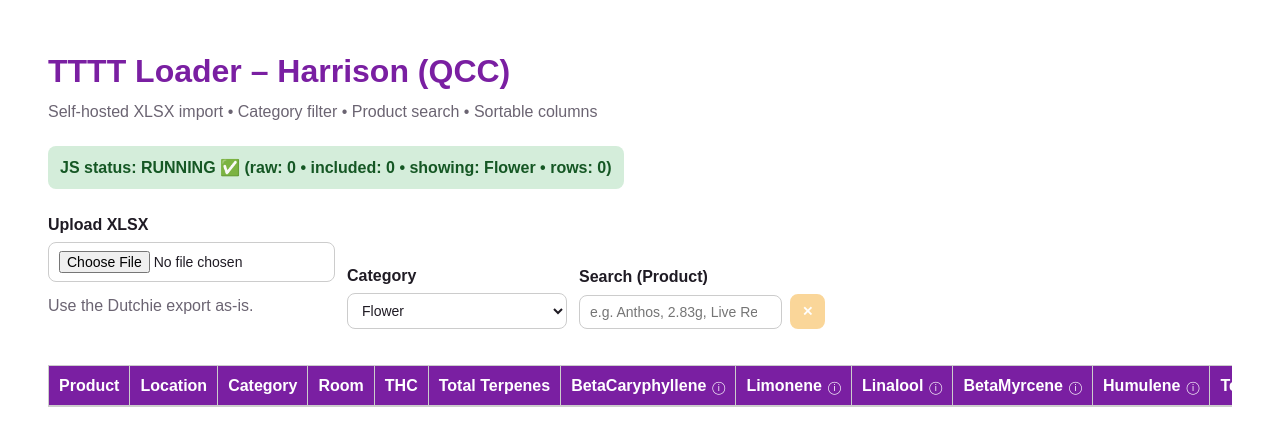
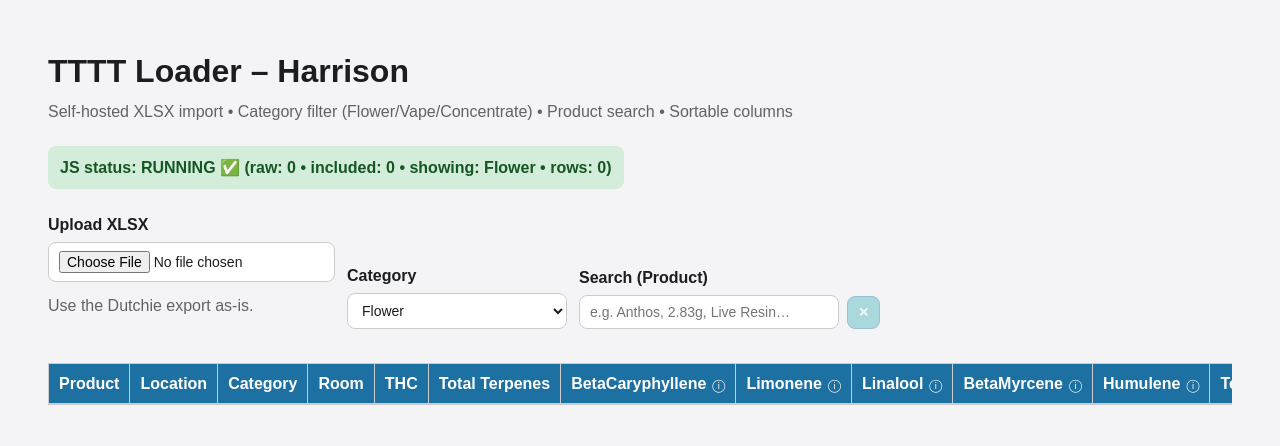
Before and after one commit to joejrx/tttt-loader, a plain HTML site: page harrison/index.html in a window 1280 px wide. Drawn offline with Linux system fonts and the light colour scheme.

Commit message:
Refactor HTML structure and update styles
Updated title and stylesheet version. Modified color variables and styles for better UI. Added pagination buttons and improved search functionality.

```diff
--- a/harrison/index.html
+++ b/harrison/index.html
@@ -3,227 +3,86 @@
 <head>
   <meta charset="UTF-8" />
   <meta name="viewport" content="width=device-width, initial-scale=1.0" />
-  <title>TTTT Loader – Harrison (QCC)</title>
-
-  <!-- Shared tooltip styles -->
-  <link rel="stylesheet" href="../app/tttt-shared.css?v=9016" />
-
+  <title>TTTT Loader – Harrison</title>
+  <link rel="stylesheet" href="../app/tttt-shared.css?v=9018" />
   <style>
     :root {
-      /* QCC Brand Colors (from queenccanna.com) */
-      --color-primary:        #7A1FA2;   /* header purple */
-      --color-primary-dark:   #5E1780;
-      --color-accent:         #F59B02;   /* CTA orange */
-      --color-accent-light:   #FBBF24;
-      --color-background:     #FFFFFF;
+      --color-primary:        #1D70A2;
+      --color-accent:         #3AAFB9;
+      --color-background:     #F4F4F6;
       --color-card-bg:        #FFFFFF;
-      --color-text-primary:   #1F1B24;
-      --color-text-secondary: #6B6472;
-
-      /* Tooltip brand */
-      --terp-info-color:      #ffffff;
-      --terp-tooltip-bg:      #4B1065;
-      --terp-tooltip-text:    #ffffff;
+      --color-dark:           #1B1D1F;
+      --color-text-primary:   #1B1D1F;
+      --color-text-secondary: #606266;
+      --color-highlight:      #3AAFB9;
+      --color-success:        #27AE60;
+      --color-error:          #E74C3C;
     }
-
-    body {
-      font-family: Arial, sans-serif;
-      padding: 40px;
-      line-height: 1.45;
-      background: var(--color-background);
-      color: var(--color-text-primary);
-    }
-
-    h1 {
-      margin-top: 0;
-      margin-bottom: 6px;
-      color: var(--color-primary);
-    }
-
-    .small {
-      color: var(--color-text-secondary);
-      margin: 6px 0 12px;
-    }
-
-    .status {
-      display: inline-block;
-      padding: 10px 12px;
-      border-radius: 8px;
-      margin: 10px 0 14px;
-      font-weight: 800;
-    }
-
+    body { font-family: Arial, sans-serif; padding: 40px; line-height: 1.45; background: var(--color-background); color: var(--color-text-primary); }
+    h1 { margin-top: 0; margin-bottom: 6px; }
+    .small { color: var(--color-text-secondary); margin: 6px 0 12px; }
+    .status { display: inline-block; padding: 10px 12px; border-radius: 8px; margin: 10px 0 14px; font-weight: 800; }
     .checking { background: #ffeeba; color: #7a5a00; }
     .running  { background: #d4edda; color: #155724; }
     .error    { background: #f8d7da; color: #721c24; }
-
-    .controls {
-      display: flex;
-      flex-wrap: wrap;
-      gap: 12px;
-      align-items: flex-end;
-      margin: 10px 0 10px;
-    }
-
+    .controls { display: flex; flex-wrap: wrap; gap: 12px; align-items: flex-end; margin: 10px 0 10px; }
     .ctrl { display: flex; flex-direction: column; gap: 6px; min-width: 220px; }
     label { font-weight: 700; }
-
-    input[type="file"], input[type="text"], input[type="search"], select {
-      padding: 8px 10px;
-      border-radius: 8px;
-      border: 1px solid #ccc;
-      font-size: 14px;
-      background: #fff;
-      color: var(--color-text-primary);
-    }
-
-    #btnClearSearch {
-      padding: 8px 10px;
-      border-radius: 8px;
-      border: 2px solid var(--color-accent);
-      background: var(--color-accent);
-      cursor: pointer;
-      font-weight: 800;
-      color: #ffffff;
-    }
-
-    #btnClearSearch:hover { background: var(--color-accent-light); }
+    input[type="file"], input[type="text"], input[type="search"], select { padding: 8px 10px; border-radius: 8px; border: 1px solid #ccc; font-size: 14px; background: var(--color-card-bg); color: var(--color-text-primary); }
+    input[type="text"], input[type="search"] { width: 260px; }
+    #btnClearSearch { padding: 8px 10px; border-radius: 8px; border: 1px solid var(--color-primary); background: var(--color-accent); cursor: pointer; font-weight: 800; color: #ffffff; }
+    #btnClearSearch:hover { background: var(--color-primary); }
     #btnClearSearch:disabled { opacity: 0.4; cursor: not-allowed; }
-
-    .wrap { overflow-x: auto; -webkit-overflow-scrolling: touch; margin-top: 10px; }
-
-    table {
-      width: 100%; border-collapse: collapse; min-width: 1600px; background: var(--color-card-bg);
-    }
-
-    th, td {
-      border: 1px solid #ccc;
-      padding: 8px 10px;
-      vertical-align: top;
-    }
-
-    th {
-      background: var(--color-primary);
-      color: #ffffff;
-      position: sticky; top: 0; z-index: 2;
-    }
-
-    th.sortable { cursor: pointer; user-select: none; }
-    th.sortable:hover { background: var(--color-primary-dark); }
-
+    .pagination-bar { margin: 10px 0 4px; display: flex; gap: 8px; align-items: center; }
+    #btnLoadMore { display: none; padding: 8px 14px; border-radius: 8px; border: 1px solid var(--color-primary); background: var(--color-primary); cursor: pointer; font-weight: 700; color: #ffffff; }
+    #btnLoadMore:hover { background: #155f8a; }
+    #btnShowLess { display: none; padding: 8px 14px; border-radius: 8px; border: 1px solid var(--color-primary); background: var(--color-card-bg); cursor: pointer; font-weight: 700; color: var(--color-primary); }
+    #btnShowLess:hover { background: #e8f4fb; }
+    .wrap { overflow-x: auto; -webkit-overflow-scrolling: touch; margin-top: 4px; }
+    table { width: 100%; border-collapse: collapse; min-width: 1600px; background: var(--color-card-bg); }
+    th, td { border: 1px solid #ccc; padding: 8px 10px; vertical-align: top; }
+    th { background: var(--color-primary); color: #ffffff; position: sticky; top: 0; z-index: 2; }
     th.num, td.num { text-align: right; font-variant-numeric: tabular-nums; white-space: nowrap; }
     th.txt, td.txt { text-align: left; }
+    th.sortable { cursor: pointer; user-select: none; }
+    th.sortable:hover { background: var(--color-accent); }
     .sort-ind { font-weight: 900; }
-
     .muted { color: var(--color-text-secondary); }
-    tr.hidden-row {
-  display: none;
-}
-
-#btnShowMore {
-  margin: 12px 0;
-  padding: 10px 16px;
-  background: var(--color-primary);
-  color: #ffffff;
-  border: none;
-  border-radius: 8px;
-  font-weight: 700;
-  cursor: pointer;
-}
-
-#btnShowMore:hover {
-  background: var(--color-primary-dark);
-}
   </style>
 </head>
-
 <body>
-  <h1>TTTT Loader – Harrison (QCC)</h1>
-
-  <div class="small">
-    Self-hosted XLSX import • Category filter • Product search • Sortable columns
-  </div>
-
+  <h1>TTTT Loader – Harrison</h1>
+  <div class="small">Self-hosted XLSX import • Category filter (Flower/Vape/Concentrate) • Product search • Sortable columns</div>
   <div id="jsStatus" class="status checking">JS status: (checking…)</div>
-
   <div class="controls">
     <div class="ctrl">
       <label for="fileInput">Upload XLSX</label>
       <input id="fileInput" type="file" accept=".xlsx,.xls" />
       <div class="small muted">Use the Dutchie export as-is.</div>
     </div>
-
     <div class="ctrl">
       <label for="categorySelect">Category</label>
       <select id="categorySelect" aria-label="Category filter"></select>
     </div>
-
     <div class="ctrl">
       <label for="searchInput">Search (Product)</label>
       <div style="display:flex; gap:8px; align-items:center;">
         <input id="searchInput" type="search" placeholder="e.g. Anthos, 2.83g, Live Resin…" />
-        <button id="btnClearSearch" type="button" aria-label="Clear search">✕</button>
+        <button id="btnClearSearch" type="button" title="Clear search" aria-label="Clear search">✕</button>
       </div>
     </div>
   </div>
-
- <div class="wrap">
- <table id="tbl">
-  <thead>
-    <tr id="hdrRow"></tr>
-  </thead>
-  <tbody></tbody>
-</table>
-
-  <button id="btnShowMore" style="display:none;">Show More</button>
-</div>
-
-  <script src="../vendor/xlsx.full.min.js?v=9016"></script>
-  <script src="../app/app.js?v=9016" defer></script>
-   <!-- 5 → 10 Show More logic -->
-  <script>
-    document.addEventListener("DOMContentLoaded", () => {
-      const btn = document.getElementById("btnShowMore");
-      const tbody = document.querySelector("#tbl tbody");
-
-      if (!btn || !tbody) return;
-
-      // Show first 5 rows
-      const applyLimit = () => {
-        const rows = Array.from(tbody.querySelectorAll("tr"));
-        const total = rows.length;
-
-        if (total === 0) {
-          btn.style.display = "none";
-          return;
-        }
-
-        rows.forEach((row, i) => {
-          row.classList.toggle("hidden-row", i >= 5);
-        });
-
-        btn.style.display = total > 5 ? "inline-block" : "none";
-      };
-
-      // Expand to 10 rows max
-      btn.addEventListener("click", () => {
-        const rows = Array.from(tbody.querySelectorAll("tr"));
-        rows.forEach((row, i) => {
-          row.classList.toggle("hidden-row", i >= 10);
-        });
-        btn.style.display = "none";
-      });
-
-      // Re-apply limit when app.js redraws rows
-      const obs = new MutationObserver(() => {
-        setTimeout(applyLimit, 50);
-      });
-
-      obs.observe(tbody, { childList: true });
-
-      // Initial fallback
-      setTimeout(applyLimit, 500);
-    });
-  </script>
+  <div class="pagination-bar">
+    <button id="btnLoadMore" type="button">Show More</button>
+    <button id="btnShowLess" type="button">Show Less</button>
+  </div>
+  <div class="wrap">
+    <table id="tbl">
+      <thead><tr id="hdrRow"></tr></thead>
+      <tbody></tbody>
+    </table>
+  </div>
+  <script src="../vendor/xlsx.full.min.js?v=9018"></script>
+  <script src="../app/app.js?v=9018" defer></script>
 </body>
 </html>
```
